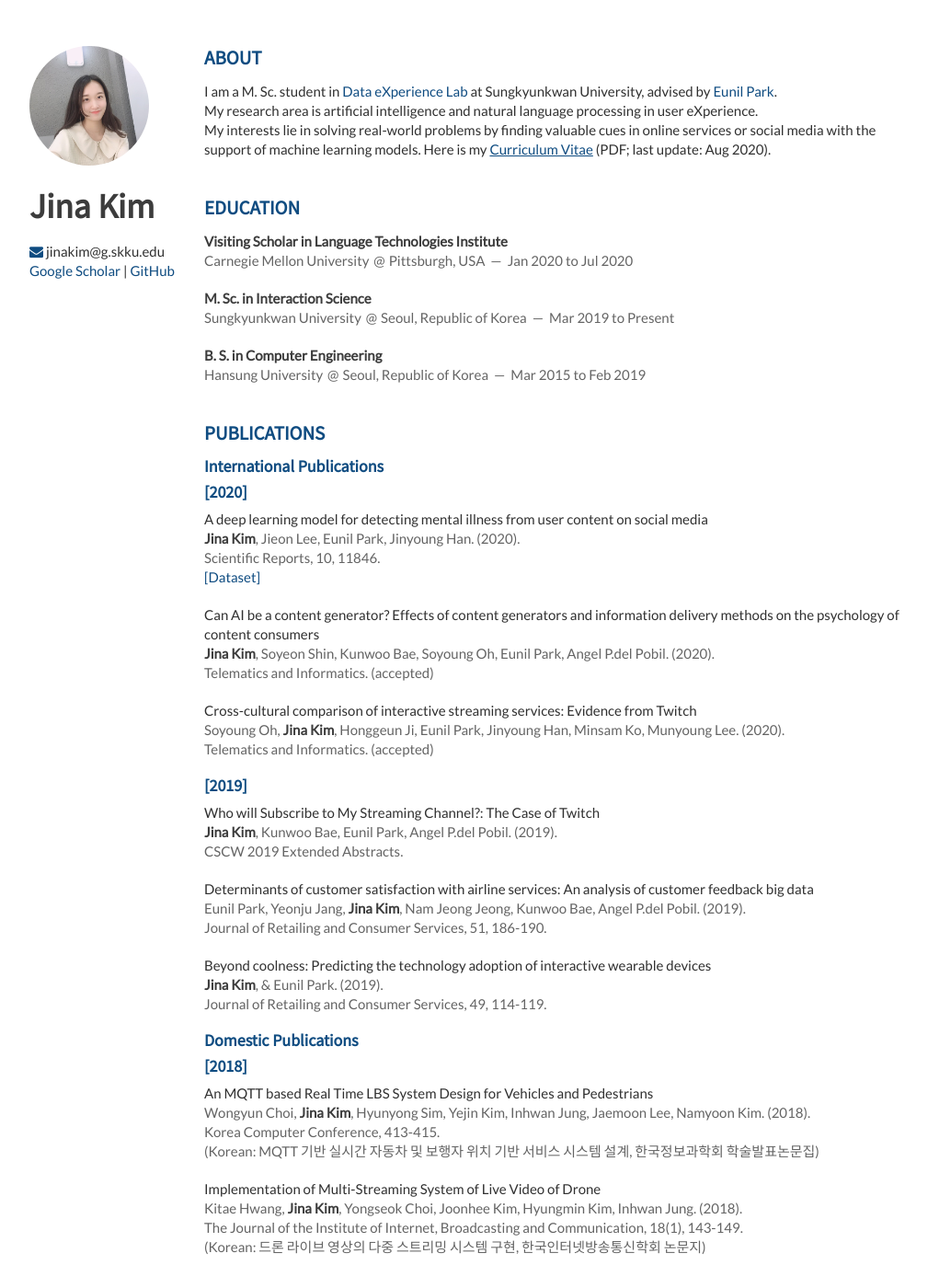
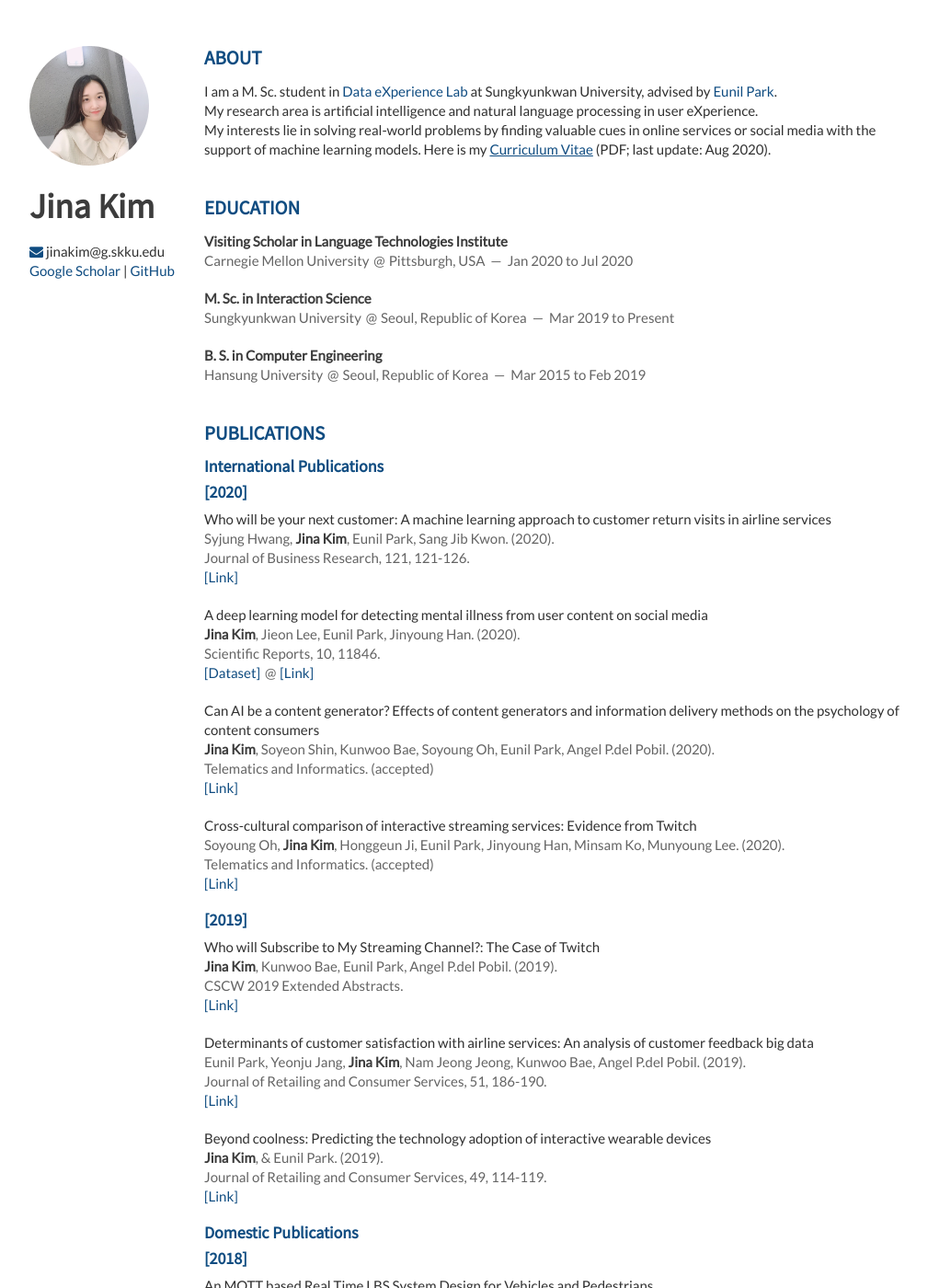
Before and after one commit to Jina-Kim/Jina-Kim.github.io, a Jekyll site: the page built from index.html, in a window 1280 px wide and 1400 px high. Shown: the whole window at 92% size, without its empty margins (138-1147 px from the left). Built offline with Jekyll 4.4.1, drawn with Linux system fonts in a browser that asks for light colours; nearby versions of some CDN libraries; the list of posts is cut into pages by our own code.

Commit message:
Update publications.html

```diff
--- a/_includes/publications.html
+++ b/_includes/publications.html
@@ -6,10 +6,19 @@
     <h2>[2020]</h2>
     <article>
         <header>
+            Who will be your next customer: A machine learning approach to customer return visits in airline services<br/>
+            <span> Syjung Hwang, <em>Jina Kim</em>, Eunil Park, Sang Jib Kwon. (2020).</span><br/>
+            <span>Journal of Business Research, 121, 121-126.</span><br/>
+            <span><a href="https://www.sciencedirect.com/science/article/abs/pii/S014829632030535X?via%3Dihub" class="paper_link">[Link]</a></span>
+        </header>
+    </article>
+
+    <article>
+        <header>
             A deep learning model for detecting mental illness from user content on social media<br/>
             <span> <em>Jina Kim</em>, Jieon Lee, Eunil Park, Jinyoung Han. (2020).</span><br/>
             <span>Scientific Reports, 10, 11846.</span><br/>
-            <span><a href="{{site.baseurl}}/dataset/20srep-mental" class="paper_link">[Dataset]</a></span>
+            <span><a href="{{site.baseurl}}/dataset/20srep-mental" class="paper_link">[Dataset]</a></span> <span><a href="https://www.nature.com/articles/s41598-020-68764-y" class="paper_link">[Link]</a></span>
         </header>
     </article>
 
@@ -17,7 +26,8 @@
         <header>
             Can AI be a content generator? Effects of content generators and information delivery methods on the psychology of content consumers<br/>
             <span> <em>Jina Kim</em>, Soyeon Shin,  Kunwoo Bae, Soyoung Oh, Eunil Park, Angel P.del Pobil. (2020).</span><br/>
-            <span>Telematics and Informatics. (accepted)</span>
+            <span>Telematics and Informatics. (accepted)</span><br/>
+            <span><a href="https://www.sciencedirect.com/science/article/pii/S0736585320301118" class="paper_link">[Link]</a></span>
         </header>
     </article>
 
@@ -25,7 +35,8 @@
         <header>
             Cross-cultural comparison of interactive streaming services: Evidence from Twitch<br/>
             <span>Soyoung Oh, <em>Jina Kim</em>, Honggeun Ji, Eunil Park, Jinyoung Han, Minsam Ko, Munyoung Lee. (2020).</span><br/>
-            <span>Telematics and Informatics. (accepted)</span>
+            <span>Telematics and Informatics. (accepted)</span><br/>
+            <span><a href="https://www.sciencedirect.com/science/article/pii/S0736585320300939" class="paper_link">[Link]</a></span>
         </header>
     </article>
 
@@ -34,7 +45,8 @@
         <header>
             Who will Subscribe to My Streaming Channel?: The Case of Twitch<br/>
             <span> <em>Jina Kim</em>, Kunwoo Bae, Eunil Park, Angel P.del Pobil. (2019).</span><br/>
-            <span>CSCW 2019 Extended Abstracts.</span>
+            <span>CSCW 2019 Extended Abstracts.</span><br/>
+            <span><a href="https://dl.acm.org/doi/abs/10.1145/3311957.3359470" class="paper_link">[Link]</a></span>
         </header>
     </article>
 
@@ -42,7 +54,8 @@
         <header>
             Determinants of customer satisfaction with airline services: An analysis of customer feedback big data<br/>
             <span>Eunil Park, Yeonju Jang, <em>Jina Kim</em>, Nam Jeong Jeong, Kunwoo Bae, Angel P.del Pobil. (2019).</span><br/>
-            <span>Journal of Retailing and Consumer Services, 51, 186-190.</span>
+            <span>Journal of Retailing and Consumer Services, 51, 186-190.</span><br/>
+            <span><a href="https://www.sciencedirect.com/science/article/pii/S0969698919304369" class="paper_link">[Link]</a></span>
         </header>
     </article>
 
@@ -50,7 +63,8 @@
         <header>
             Beyond coolness: Predicting the technology adoption of interactive wearable devices<br/>
             <span> <em>Jina Kim</em>, & Eunil Park. (2019).</span><br/>
-            <span>Journal of Retailing and Consumer Services, 49, 114-119.</span>
+            <span>Journal of Retailing and Consumer Services, 49, 114-119.</span><br/>
+            <span><a href="https://www.sciencedirect.com/science/article/pii/S0969698919304369" class="paper_link">[Link]</a></span>
         </header>
     </article>
 
```
